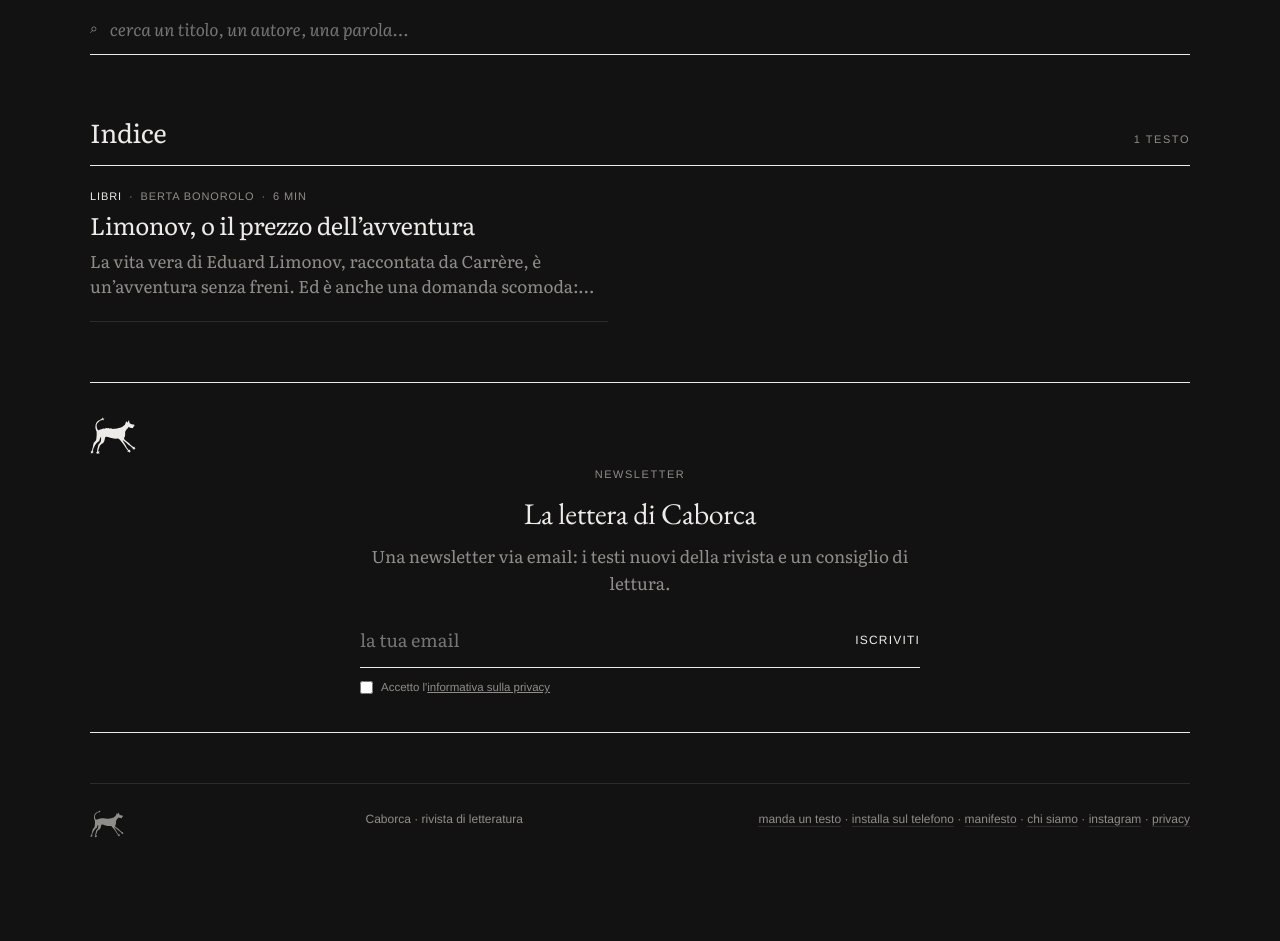
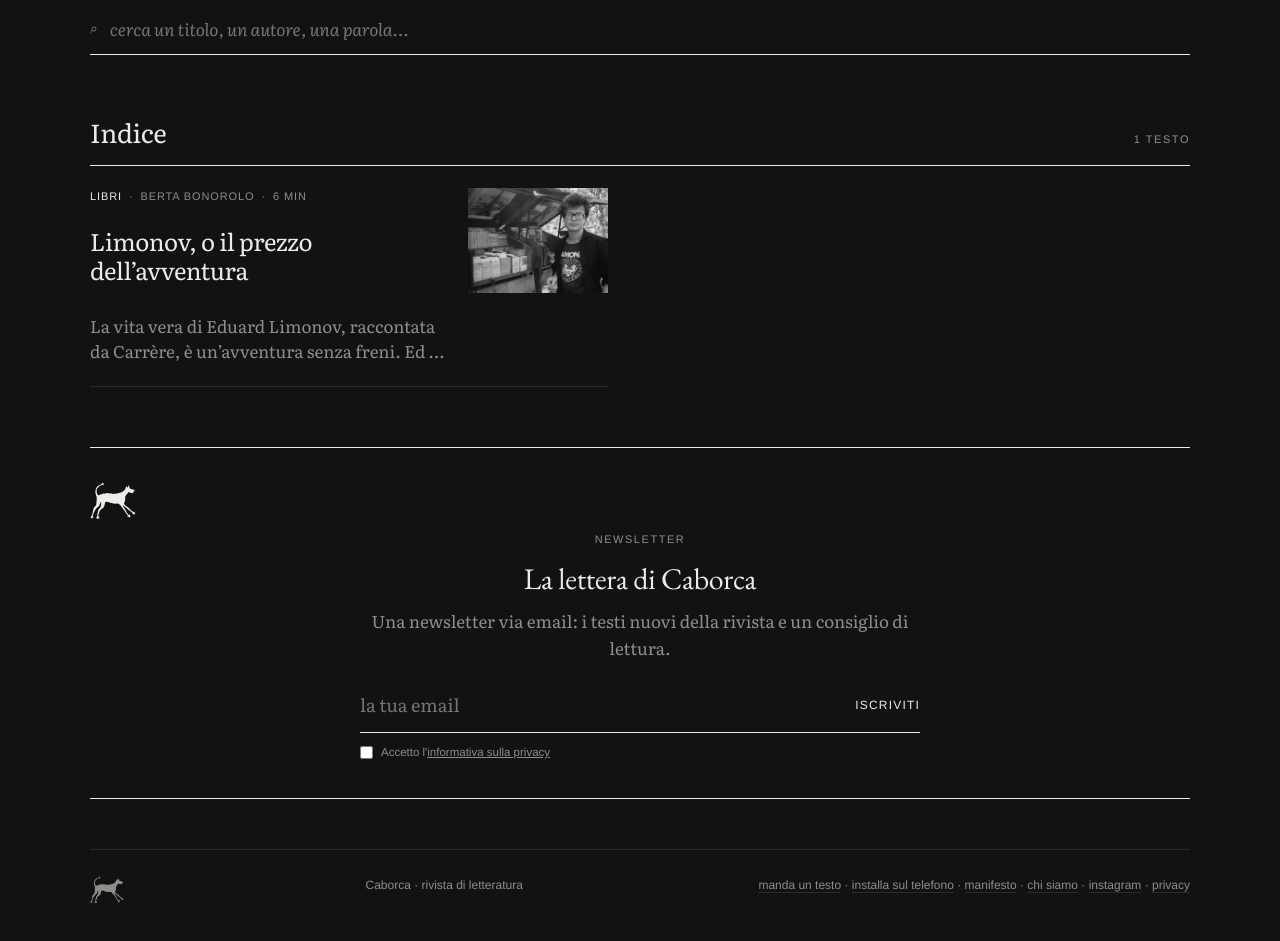
Before and after one commit to rivistacaborca/caborca, a plain HTML site: page index.html in a window 1280 px wide. Shown: the part 1171-2112 px from the top of the page. Before the commit the page ends 2059 px from the top, so only its background shows below. Drawn offline with nearby package versions, Linux system fonts and the light colour scheme.

```diff
--- a/index.html
+++ b/index.html
@@ -934,6 +934,10 @@ body.leggendo{background:var(--a-bg)!important}
   body.con-badge{padding-bottom:140px}
   body.con-badge:not(.leggendo) .avviso-lingua{bottom:146px}
 }
+.voce.con-foto{display:grid!important;grid-template-columns:1fr 140px;column-gap:20px;align-items:start}
+.voce.con-foto>*{grid-column:1}
+.voce.con-foto .thumb{grid-column:2;grid-row:1/span 3;width:140px;aspect-ratio:4/3;object-fit:cover;cursor:pointer}
+@media (max-width:600px){.voce.con-foto{grid-template-columns:1fr 92px;column-gap:14px}.voce.con-foto .thumb{width:92px}}
 </style>
 </head>
 <body>
@@ -1392,7 +1396,7 @@ let filtro={da:0,a:999}, query='';
 function voceHTML(t){
   const letto=leggiM('letti',[]).includes(t.id);
   const sg=leggiM('segno-'+t.id,null), inCorso=sg&&sg.pct>=3&&sg.pct<95;
-  return `<div class="voce" data-id="${t.id}">
+  return `<div class="voce${t.cover?' con-foto':''}" data-id="${t.id}">${t.cover?`<img class="thumb" src="${src(t.cover.k)}" alt="" onclick="apri('${t.id}')">`:''}
     <div class="v-meta"><span class="cat" onclick="vaiRubrica('${t.cat}')">${esc(nomeRubrica(t.cat))}</span><span>${esc(t.aut)}</span><span>${t.min} min</span>${letto?'<span class="letto">letto</span>':inCorso?'<span class="letto">'+Math.round(sg.pct)+'%</span>':''}</div>
     <h4 onclick="apri('${t.id}')">${esc(t.tit)}</h4>
     <p onclick="apri('${t.id}')">${esc(t.dek)}</p></div>`;
```
